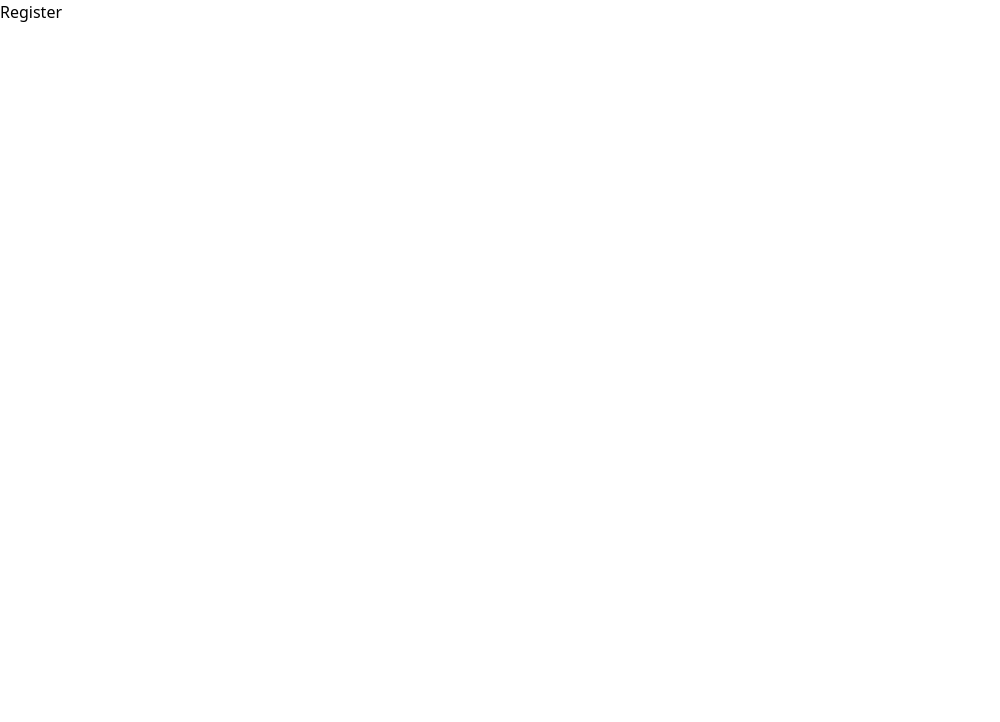
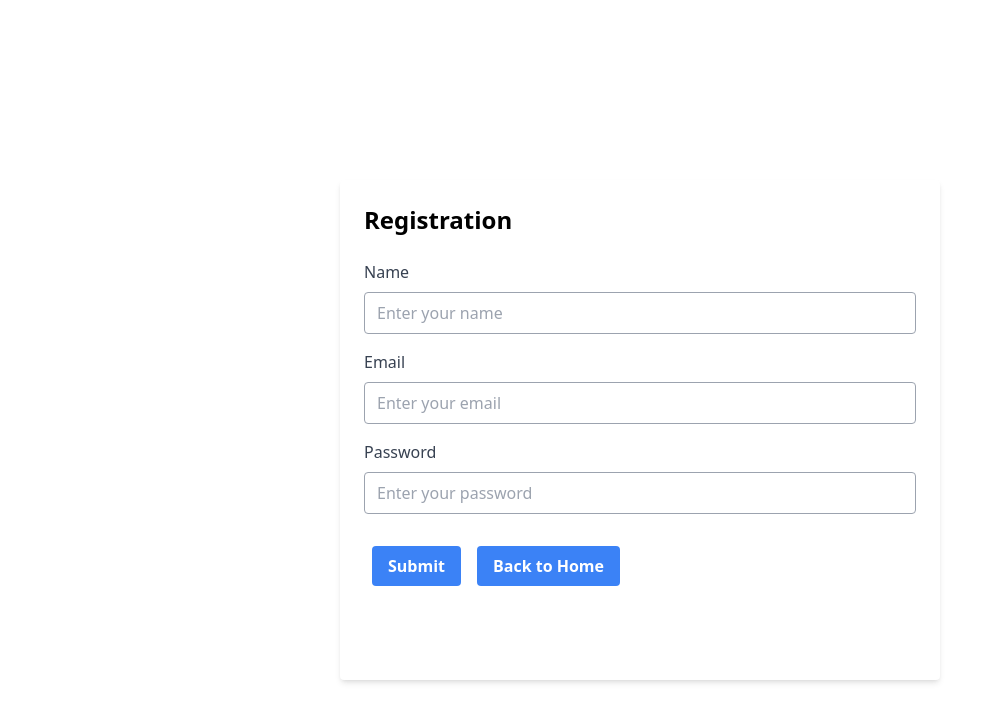
Before and after one commit to AdithyanKP/machine_test_mykare, a React (Create React App) app: page /register in a window 1280 px wide. Shown: the top 722 px of the page, without its empty margins (0-1000 px from the left). Built offline with nearby package versions, Linux system fonts and the light colour scheme.

Commit message:
feat: main pages ui and design completed

```diff
--- a/package.json
+++ b/package.json
@@ -3,14 +3,17 @@
   "version": "0.1.0",
   "private": true,
   "dependencies": {
+    "@hookform/resolvers": "^3.1.1",
     "@testing-library/jest-dom": "^5.16.5",
     "@testing-library/react": "^13.4.0",
     "@testing-library/user-event": "^13.5.0",
     "react": "^18.2.0",
     "react-dom": "^18.2.0",
+    "react-hook-form": "^7.45.1",
     "react-router-dom": "^6.14.1",
     "react-scripts": "5.0.1",
-    "web-vitals": "^2.1.4"
+    "web-vitals": "^2.1.4",
+    "yup": "^1.2.0"
   },
   "scripts": {
     "start": "react-scripts start",
--- a/src/App.js
+++ b/src/App.js
@@ -1,8 +1,8 @@
 import { Routes, Route } from "react-router-dom";
 import HomePage from "./components/HomePage/HomePage";
 import LoginForm from "./components/LoginForm/LoginForm";
-import Register from "./components/RegisterForm/Register";
 import AdminHomePage from "./components/AdminHomePage/AdminHomePage";
+import RegistrationForm from "./components/RegisterForm/Register";
 
 function App() {
   return (
@@ -10,7 +10,7 @@ function App() {
       <Routes>
         <Route path="/" element={<HomePage />} />
         <Route path="/login" element={<LoginForm />} />
-        <Route path="/register" element={<Register />} />
+        <Route path="/register" element={<RegistrationForm />} />
         <Route path="/admin-home" element={<AdminHomePage />} />
       </Routes>
     </div>
--- a/src/components/AdminHomePage/AdminHomePage.js
+++ b/src/components/AdminHomePage/AdminHomePage.js
@@ -1,7 +1,63 @@
 import React from "react";
+import { useNavigate } from "react-router-dom";
 
 const AdminHomePage = () => {
-  return <div>AdminHomePage</div>;
+  const navigate = useNavigate();
+  let fakeusers = [
+    {
+      name: "Adithyan",
+      email: "test@gmail",
+    },
+    {
+      name: "Adithyan",
+      email: "test@gmail",
+    },
+    {
+      name: "Adithyan",
+      email: "test@gmail",
+    },
+  ];
+  const onBackButtonClick = () => {
+    navigate("/");
+  };
+  return (
+    <div className="w-full mx-auto mt-8 bg-white p-6 shadow-md rounded">
+      <div className="flex justify-between items-center mb-6">
+        <h2 className="text-2xl font-bold">User List</h2>
+        <button
+          className="bg-blue-500 hover:bg-blue-700 text-white font-bold py-2 px-4 rounded focus:outline-none"
+          onClick={onBackButtonClick}
+        >
+          Back
+        </button>
+      </div>
+      {fakeusers.length > 0 ? (
+        <table className="w-full">
+          <thead>
+            <tr>
+              <th className="text-left font-medium text-gray-700 py-2">Name</th>
+              <th className="text-left font-medium text-gray-700 py-2">
+                Email
+              </th>
+            </tr>
+          </thead>
+          <tbody>
+            {fakeusers.map((user, index) => (
+              <tr
+                key={index}
+                className={`${index % 2 === 0 ? "bg-gray-100" : "bg-white"}`}
+              >
+                <td className="py-2">{user.name}</td>
+                <td className="py-2">{user.email}</td>
+              </tr>
+            ))}
+          </tbody>
+        </table>
+      ) : (
+        <p className="text-gray-700">No users found</p>
+      )}
+    </div>
+  );
 };
 
 export default AdminHomePage;
--- a/src/components/Button/Button.js
+++ b/src/components/Button/Button.js
@@ -1,8 +1,11 @@
 import React from "react";
 
-const Button = ({ title }) => {
+const Button = ({ title, onClick }) => {
   return (
-    <button className="bg-blue-500 hover:bg-blue-700 text-white font-bold py-2 px-4 rounded">
+    <button
+      className="bg-blue-500 hover:bg-blue-700 text-white font-bold py-2 px-4 rounded"
+      onClick={() => onClick()}
+    >
       {title}
     </button>
   );
--- a/src/components/HomePage/HomePage.js
+++ b/src/components/HomePage/HomePage.js
@@ -1,15 +1,25 @@
 import React from "react";
 import Button from "../Button/Button";
+import { useNavigate } from "react-router-dom";
 
 const HomePage = () => {
+  const navigate = useNavigate();
+
+  const registerButtonHandleClick = () => {
+    navigate("/register");
+  };
+
+  const loginButtonHandleClick = () => {
+    navigate("/login");
+  };
   return (
     <div className="flex w-full flex-col m-2 md:m-4 p-1 md:p-4">
       <div className="flex flex-row justify-end p-2 md:mr-20">
         <div className="flex m-2">
-          <Button title="Login" />
+          <Button title="Login" onClick={loginButtonHandleClick} />
         </div>
         <div className="flex m-2">
-          <Button title="Register" />
+          <Button title="Register" onClick={registerButtonHandleClick} />
         </div>
       </div>
       <div className="flex justify-center align-middle mt-[250px]">
--- a/src/components/LoginForm/LoginForm.js
+++ b/src/components/LoginForm/LoginForm.js
@@ -1,7 +1,94 @@
 import React from "react";
+import { useForm } from "react-hook-form";
+import { yupResolver } from "@hookform/resolvers/yup";
+import * as yup from "yup";
+import Button from "../Button/Button";
+import { useNavigate } from "react-router-dom";
 
 const LoginForm = () => {
-  return <div>LoginForm</div>;
+  const navigate = useNavigate();
+  const validationSchema = yup.object().shape({
+    email: yup.string().email("Invalid email").required("Email is required"),
+    password: yup.string().required("Password is required"),
+  });
+
+  const {
+    register,
+    handleSubmit,
+    formState: { errors },
+  } = useForm({
+    resolver: yupResolver(validationSchema),
+  });
+
+  const onSubmit = (data) => {
+    console.log(data);
+  };
+
+  const registerHandle = () => {
+    navigate("/register");
+  };
+  const backToHomeHandle = () => {
+    navigate("/");
+  };
+
+  return (
+    <div className="mx-auto bg-white 0 p-6 shadow-md rounded md:w-[600px] md:h-[400px] mt-[180px] w-[360px] h-[500px]">
+      <h2 className="text-2xl font-bold mb-6">Login</h2>
+      <form onSubmit={handleSubmit(onSubmit)}>
+        <div className="mb-4">
+          <label
+            htmlFor="email"
+            className="block text-gray-700 font-medium mb-2"
+          >
+            Email
+          </label>
+          <input
+            type="email"
+            id="email"
+            className={`border ${
+              errors.email ? "border-red-500" : "border-gray-400"
+            } rounded px-3 py-2 w-full focus:outline-none focus:border-blue-500`}
+            placeholder="Enter your email"
+            {...register("email")}
+          />
+          {errors.email && (
+            <p className="text-red-500 text-sm">{errors.email.message}</p>
+          )}
+        </div>
+        <div className="mb-6">
+          <label
+            htmlFor="password"
+            className="block text-gray-700 font-medium mb-2"
+          >
+            Password
+          </label>
+          <input
+            type="password"
+            id="password"
+            className={`border ${
+              errors.password ? "border-red-500" : "border-gray-400"
+            } rounded px-3 py-2 w-full focus:outline-none focus:border-blue-500`}
+            placeholder="Enter your password"
+            {...register("password")}
+          />
+          {errors.password && (
+            <p className="text-red-500 text-sm">{errors.password.message}</p>
+          )}
+        </div>
+        <div className="flex md:flex-row flex-col">
+          <div className="m-2">
+            <Button type="submit" title="Submit" />
+          </div>
+          <div className="m-2">
+            <Button title="Register" onClick={registerHandle} />
+          </div>
+          <div className="m-2">
+            <Button title="Back to Home" onClick={backToHomeHandle} />
+          </div>
+        </div>
+      </form>
+    </div>
+  );
 };
 
 export default LoginForm;
--- a/src/components/RegisterForm/Register.js
+++ b/src/components/RegisterForm/Register.js
@@ -1,7 +1,113 @@
 import React from "react";
+import { useForm } from "react-hook-form";
+import { yupResolver } from "@hookform/resolvers/yup";
+import * as yup from "yup";
+import Button from "../Button/Button";
+import { useNavigate } from "react-router-dom";
 
-const Register = () => {
-  return <div>Register</div>;
+const RegistrationForm = () => {
+  const navigate = useNavigate();
+
+  const validationSchema = yup.object().shape({
+    name: yup.string().required("Name is required"),
+    email: yup.string().email("Invalid email").required("Email is required"),
+    password: yup
+      .string()
+      .min(6, "Password must be at least 6 characters")
+      .required("Password is required"),
+  });
+
+  const {
+    register,
+    handleSubmit,
+    formState: { errors },
+  } = useForm({
+    resolver: yupResolver(validationSchema),
+  });
+
+  const onSubmit = (data) => {
+    console.log(data);
+  };
+
+  const backToHomeHandle = () => {
+    navigate("/");
+  };
+
+  return (
+    <div className="mx-auto bg-white 0 p-6 shadow-md rounded md:w-[600px] h-[500px] mt-[180px] w-[360px] ">
+      <h2 className="text-2xl font-bold mb-6">Registration</h2>
+      <form onSubmit={handleSubmit(onSubmit)}>
+        <div className="mb-4">
+          <label
+            htmlFor="name"
+            className="block text-gray-700 font-medium mb-2"
+          >
+            Name
+          </label>
+          <input
+            type="text"
+            id="name"
+            className={`border ${
+              errors.name ? "border-red-500" : "border-gray-400"
+            } rounded px-3 py-2 w-full focus:outline-none focus:border-blue-500`}
+            placeholder="Enter your name"
+            {...register("name")}
+          />
+          {errors.name && (
+            <p className="text-red-500 text-sm">{errors.name.message}</p>
+          )}
+        </div>
+        <div className="mb-4">
+          <label
+            htmlFor="email"
+            className="block text-gray-700 font-medium mb-2"
+          >
+            Email
+          </label>
+          <input
+            type="email"
+            id="email"
+            className={`border ${
+              errors.email ? "border-red-500" : "border-gray-400"
+            } rounded px-3 py-2 w-full focus:outline-none focus:border-blue-500`}
+            placeholder="Enter your email"
+            {...register("email")}
+          />
+          {errors.email && (
+            <p className="text-red-500 text-sm">{errors.email.message}</p>
+          )}
+        </div>
+        <div className="mb-6">
+          <label
+            htmlFor="password"
+            className="block text-gray-700 font-medium mb-2"
+          >
+            Password
+          </label>
+          <input
+            type="password"
+            id="password"
+            className={`border ${
+              errors.password ? "border-red-500" : "border-gray-400"
+            } rounded px-3 py-2 w-full focus:outline-none focus:border-blue-500`}
+            placeholder="Enter your password"
+            {...register("password")}
+          />
+          {errors.password && (
+            <p className="text-red-500 text-sm">{errors.password.message}</p>
+          )}
+        </div>
+        <div className="flex flex-row">
+          <div className="m-2">
+            <Button type="submit" title="Submit" />
+          </div>
+          <div className="m-2">
+            <Button title="Back to Home" onClick={backToHomeHandle} />
+          </div>
+        </div>
+      </form>
+    </div>
+  );
 };
 
-export default Register;
+export default RegistrationForm;
```
Also changed, not shown: 1 other file (tests, documents, lock files or other folders).
